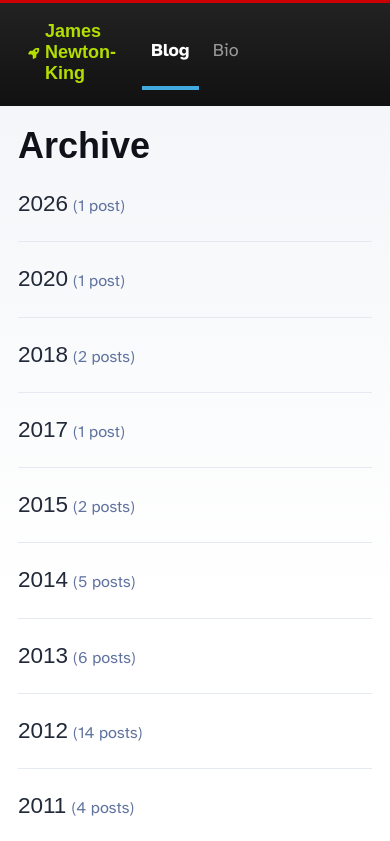
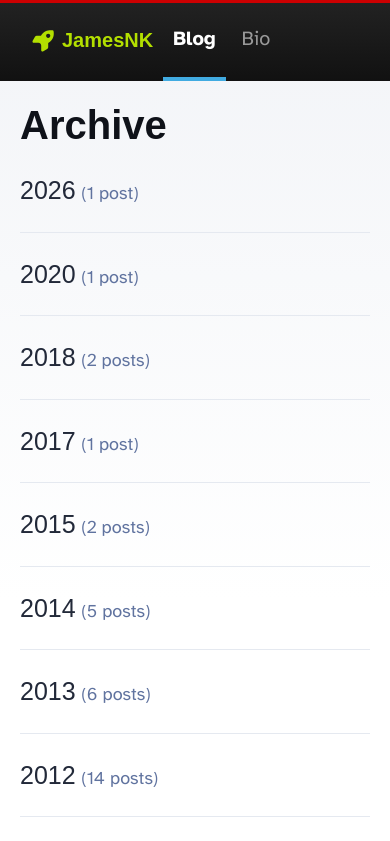
Before and after one commit to JamesNK/jamesnk.github.io, an Astro site: page /archive in a window 390 px wide. Shown: the top 841 px of the page. Built offline with nearby package versions, Linux system fonts and the light colour scheme; Astro itself is replaced by a stand-in of ours; some packages are replaced by stand-ins of ours.

Commit message:
Style tweaks

```diff
--- a/src/components/Header.astro
+++ b/src/components/Header.astro
@@ -1,5 +1,5 @@
 ---
-import { SITE_TITLE } from '../consts';
+import { SITE_TITLE, SITE_TITLE_SHORT } from '../consts';
 import HeaderLink from './HeaderLink.astro';
 ---
 
@@ -13,7 +13,8 @@ import HeaderLink from './HeaderLink.astro';
 						d="M192 384L88.5 384C63.6 384 48.3 356.9 61.1 335.5L114 247.3C122.7 232.8 138.3 224 155.2 224L250.2 224C326.3 95.1 439.8 88.6 515.7 99.7C528.5 101.6 538.5 111.6 540.3 124.3C551.4 200.2 544.9 313.7 416 389.8L416 484.8C416 501.7 407.2 517.3 392.7 526L304.5 578.9C283.2 591.7 256 576.3 256 551.5L256 448C256 412.7 227.3 384 192 384L191.9 384zM464 224C464 197.5 442.5 176 416 176C389.5 176 368 197.5 368 224C368 250.5 389.5 272 416 272C442.5 272 464 250.5 464 224z"
 					></path></svg
 				>
-				{SITE_TITLE}
+				<span class="site-title">{SITE_TITLE}</span>
+				<span class="site-title-short">{SITE_TITLE_SHORT}</span>
 			</a>
 		</h2>
 		<div class="internal-links">
@@ -97,9 +98,18 @@ import HeaderLink from './HeaderLink.astro';
 	.social-links a:hover {
 		color: #999999;
 	}
+	.site-title-short {
+		display: none;
+	}
 	@media (max-width: 720px) {
 		.social-links {
 			display: none;
 		}
+		.site-title {
+			display: none;
+		}
+		.site-title-short {
+			display: inline;
+		}
 	}
 </style>
--- a/src/consts.ts
+++ b/src/consts.ts
@@ -2,4 +2,5 @@
 // You can import this data from anywhere in your site by using the `import` keyword.
 
 export const SITE_TITLE = 'James Newton-King';
+export const SITE_TITLE_SHORT = 'JamesNK';
 export const SITE_DESCRIPTION = 'James Newton-King\'s personal blog';
--- a/src/styles/global.css
+++ b/src/styles/global.css
@@ -93,7 +93,7 @@ p {
 	margin-bottom: 1em;
 }
 .prose {
-	font-size: 18px;
+	font-size: 0.9em;
 }
 textarea {
 	width: 100%;
@@ -139,9 +139,6 @@ a:hover {
 	text-decoration: underline;
 }
 @media (max-width: 720px) {
-	body {
-		font-size: 18px;
-	}
 	main {
 		padding: 1em;
 	}
```
